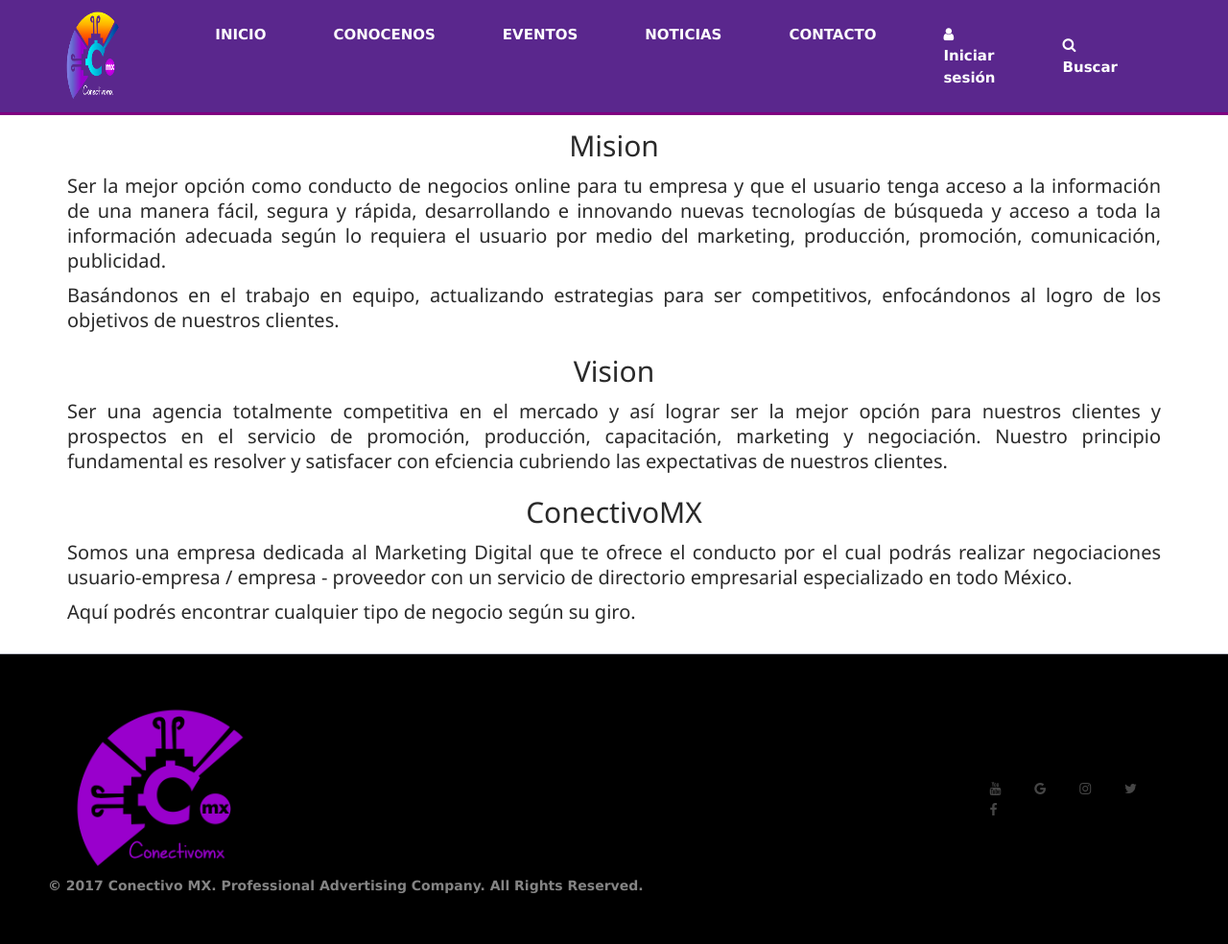
After one commit to Odarnoc/beta.conectivomx, a PHP site: page /conocenos.php in a window 1280 px wide. The commit adds this page. Shown: the whole page at 96% size. Run offline with PHP 8.4, Linux system fonts and the light colour scheme.

Commit message:
Inicio Modulo Conocenos y areglos en footer,header,index y busqueda

```diff
--- a/busqueda.php
+++ b/busqueda.php
@@ -44,10 +44,6 @@
     </head>
 
     <body>
-        <!-- Preloader -->
-    <div id="preloader">
-        <div class="dorne-load"></div>
-    </div>
 
    <?php
         include 'header.php';
--- /dev/null
+++ b/conocenos.php
@@ -0,0 +1,43 @@
+<!DOCTYPE html>
+<html lang="">
+
+<head>
+    <?php include 'estilosGenerales.php' ?>
+</head>
+
+<body>
+    <?php
+        include 'header.php';
+    ?>
+
+    <div class="wrap" style="margin-top:122px;margin-bottom:20px;">
+        <div class="container">
+            <section>
+                <div style="text-align: justify; font-size:18px; " class="row">
+                    <div class="span4">
+                        <h2 style="text-align:center;" class="title"><span>Mision</span></h2>
+                        <h4 style="font-weight: normal;">Ser la mejor opción como conducto de negocios online para tu empresa y que el usuario tenga acceso a la información de una manera fácil, segura y rápida, desarrollando e innovando nuevas tecnologías de búsqueda y acceso a toda la información adecuada según lo requiera el usuario por medio del marketing, producción, promoción, comunicación, publicidad.</h4>
+                        <h4 style="font-weight: normal;">Basándonos en el trabajo en equipo, actualizando estrategias para ser competitivos, enfocándonos al logro de los objetivos de nuestros clientes.</h4>
+                    </div>
+                    <div class="span4">
+                        <h2 style="text-align:center;" class="title">Vision</h2>
+                        <h4 style="font-weight: normal;">Ser una agencia totalmente competitiva en el mercado y así lograr ser la mejor opción para nuestros clientes y prospectos en el servicio de promoción, producción, capacitación, marketing y negociación. Nuestro principio fundamental es resolver y satisfacer con efciencia cubriendo las expectativas de nuestros clientes.</h4>
+                    </div>
+                    <div class="span4">
+                        <h2 style="text-align:center;" class="title"><span>ConectivoMX</span></h2>
+                        <h4 style="font-weight: normal;">Somos una empresa dedicada al Marketing Digital que te ofrece el conducto por el cual podrás realizar negociaciones usuario-empresa / empresa - proveedor con un servicio de directorio empresarial especializado en todo México. </h4>
+                        <h4 style="font-weight: normal;">Aquí podrés encontrar cualquier tipo de negocio según su giro. </h4>
+                    </div>
+                </div>
+            </section>
+
+        </div>
+    </div>
+
+    <?php
+        include 'footer.php';
+        include 'scriptsGenerales.php';
+    ?>
+</body>
+
+</html>
--- a/footer.php
+++ b/footer.php
@@ -4,7 +4,7 @@
             <div class="row">
                 <div class="col-12 d-md-flex align-items-center justify-content-between">
                     <div class="footer-text">
-						<img src="img/core-img/logoC2.png" style="width: 30%;height: auto; ">
+						<img src="img/core-img/logoC2.png" style="width: 25%;height: auto; ">
                         <p>
 						© 2017 Conectivo MX. Professional Advertising Company. All Rights Reserved.
                         </p>
--- a/header.php
+++ b/header.php
@@ -1,3 +1,8 @@
+    <!-- Preloader -->
+    <div id="preloader">
+        <div class="dorne-load"></div>
+    </div>
+
     <!-- ***** Search Form Area ***** -->
     <div class="dorne-search-form d-flex align-items-center">
         <div class="container">
@@ -33,7 +38,7 @@
                                     <a class="nav-link" href="index.php">INICIO <span class="sr-only">(current)</span></a>
                                 </li>
                                 <li class="dorne-signin-btn">
-                                    <a class="nav-link" href="http://conectivomx.com/conocenos.php">CONOCENOS <span class="sr-only">(current)</span></a>
+                                    <a class="nav-link" href="conocenos.php">CONOCENOS <span class="sr-only">(current)</span></a>
                                 </li>
                                 <li class="dorne-signin-btn">
                                     <a class="nav-link" href="http://conectivomx.com/eventos.php">EVENTOS <span class="sr-only">(current)</span></a>
--- a/index.php
+++ b/index.php
@@ -105,11 +105,6 @@
 
 
 <body>
-    <!-- Preloader -->
-    <div id="preloader">
-        <div class="dorne-load"></div>
-    </div>
-
 
     <!-- The Modal -->
       <div class="modal fade" id="myModal">
```
